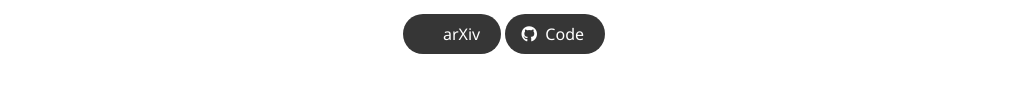
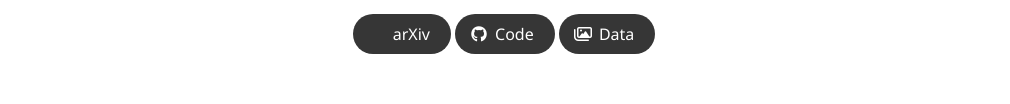
Before and after one commit to md-splatting/md-splatting.github.io, a plain HTML site: page index.html in a window 1280 px wide. Shown: the part 405-509 px from the top of the page, without its empty margins (136-1146 px from the left). Drawn offline with nearby package versions, Linux system fonts and the light colour scheme; some icons are missing; a web font is replaced by a local one.

Commit message:
added data button

```diff
--- a/index.html
+++ b/index.html
@@ -155,14 +155,14 @@
                   </a>
               </span>
               <!-- Dataset Link. -->
-              <!-- <span class="link-block">
-                <a href="https://github.com"
+              <span class="link-block">
+                <a href="https://drive.google.com/drive/folders/116XTLBUvuiEQPjKXKZP8fYab3F3L1cCd?usp=sharing"
                    class="external-link button is-normal is-rounded is-dark">
                   <span class="icon">
                       <i class="far fa-images"></i>
                   </span>
                   <span>Data</span>
-                  </a> -->
+                  </a>
             </div>
 
           </div>
```
